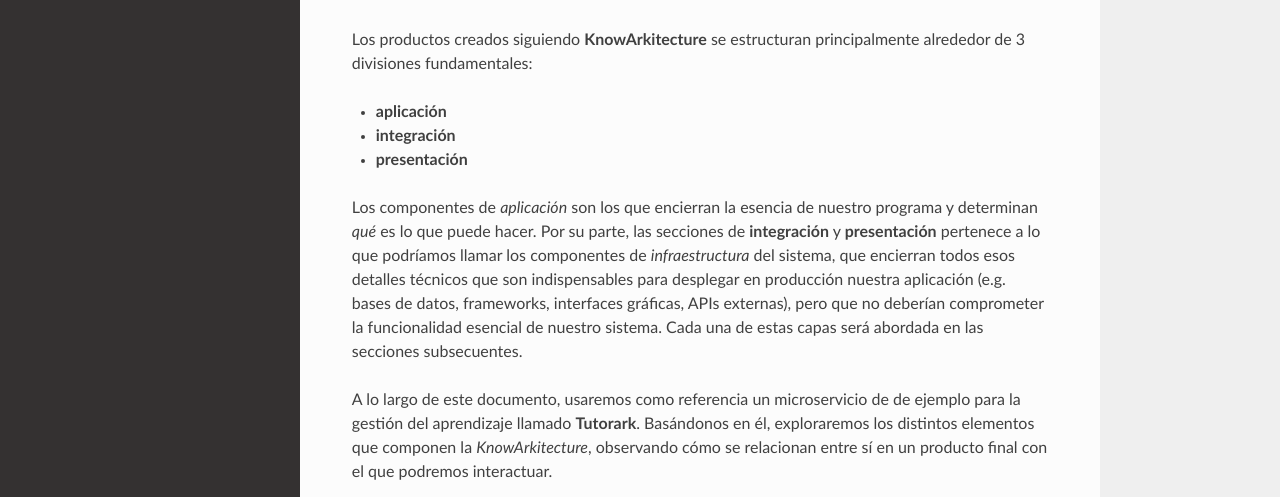
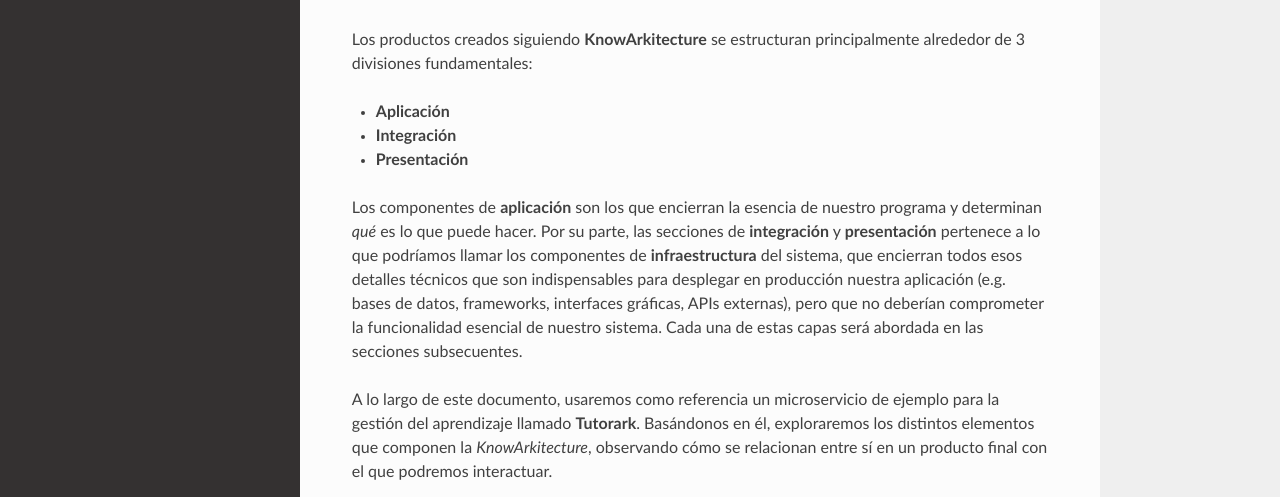
Before and after one commit to knowark/knowarkitecture, a Sphinx documentation site: the page built from docs/2_implantacion/index.rst, in a window 1280 px wide and 900 px high. Shown: the part 300-797 px from the top of the window. Built offline with Sphinx 7.4.7 and the Read the Docs theme 2.0.0, drawn with Linux system fonts in a browser that asks for light colours; pages that are not in the unit, such as notebooks, are missing from menus.

```diff
--- a/docs/2_implantacion/index.rst
+++ b/docs/2_implantacion/index.rst
@@ -14,21 +14,21 @@ Estructura y patrones de diseño para la implantación de **KnowArkitecture**.
 Los productos creados siguiendo **KnowArkitecture** se estructuran
 principalmente alrededor de 3 divisiones fundamentales:
 
-- **aplicación**
-- **integración**
-- **presentación**
+- **Aplicación**
+- **Integración**
+- **Presentación**
 
-Los componentes de *aplicación* son los que encierran la esencia de nuestro
+Los componentes de **aplicación** son los que encierran la esencia de nuestro
 programa y determinan *qué* es lo que puede hacer. Por su parte, las secciones
 de **integración** y **presentación** pertenece a lo que podríamos llamar los
-componentes de *infraestructura* del sistema, que encierran todos esos
+componentes de **infraestructura** del sistema, que encierran todos esos
 detalles técnicos que son indispensables para desplegar en producción nuestra
 aplicación (e.g. bases de datos, frameworks, interfaces gráficas,
 APIs externas), pero que no deberían comprometer la funcionalidad esencial
 de nuestro sistema. Cada una de estas capas será abordada en las secciones
 subsecuentes.
 
-A lo largo de este documento, usaremos como referencia un microservicio de
+A lo largo de este documento, usaremos como referencia un microservicio
 de ejemplo para la gestión del aprendizaje llamado **Tutorark**.
 Basándonos en él, exploraremos los distintos elementos que componen la
 *KnowArkitecture*, observando cómo se relacionan entre sí en un producto final
```
Also changed, not shown: docs/2_implantacion/2.1_aplication/2.1.2_general/index.rst (+17 -0 lines), docs/2_implantacion/2.1_aplication/index.rst (+5 -5 lines).
